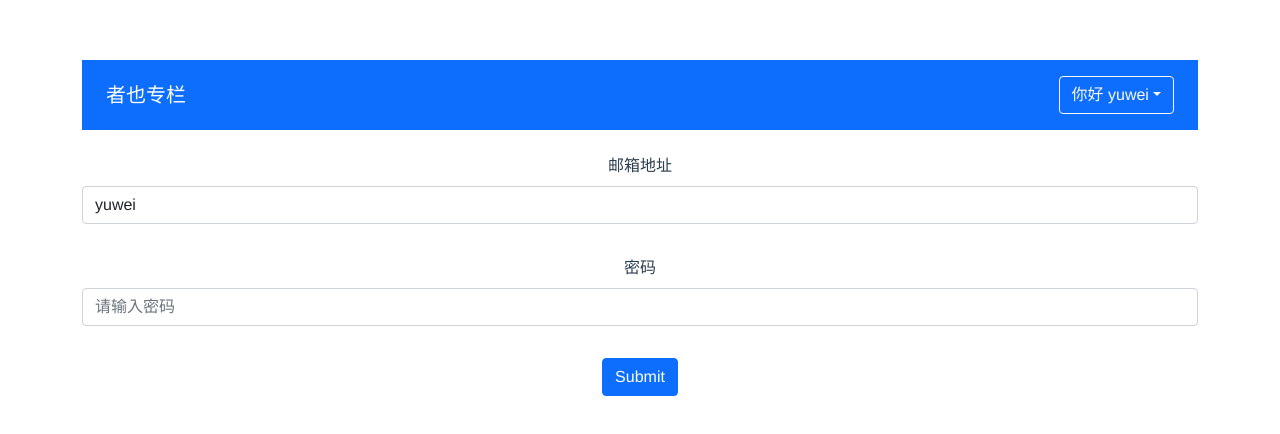
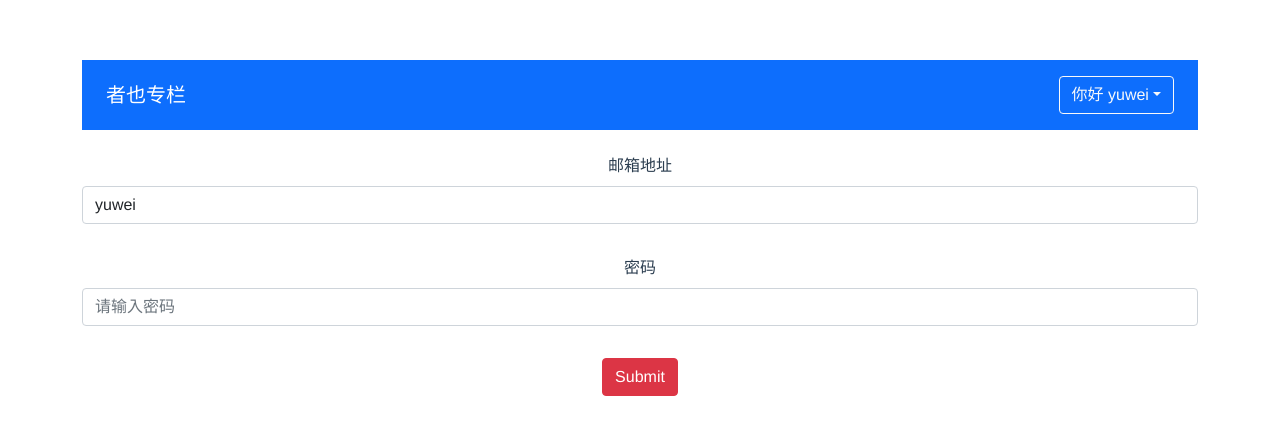
Before and after one commit to dik111/vue3-zheye, a Vue app: page / in a window 1280 px wide. Shown: the top 434 px of the page. Built offline with nearby package versions, Linux system fonts and the light colour scheme.

Commit message:
:sparkles: ValidateForm ValidateInput

```diff
--- a/package.json
+++ b/package.json
@@ -9,7 +9,9 @@
   },
   "dependencies": {
     "bootstrap": "^5.0.0-alpha3",
-    "vue": "^3.0.0"
+    "mitt": "^2.1.0",
+    "vue": "^3.0.0",
+    "vue-router": "^4.0.0-rc.3"
   },
   "devDependencies": {
     "@typescript-eslint/eslint-plugin": "^2.33.0",
--- a/src/App.vue
+++ b/src/App.vue
@@ -2,13 +2,14 @@
   <div class="container">
     <global-header :user="currentUser"></global-header>
 <!--    <column-list :list="list"></column-list>-->
-    <form action="">
+    <validate-form @form-submit="onFormSubmit">
       <div class="mb-3">
         <label class="form-label">邮箱地址</label>
         <validate-input :rules="emailRules"
                         v-model="emailVal"
                         placeholder="请输入邮箱地址"
                         type="text"
+                        ref="inputRef"
         ></validate-input>
       </div>
       <div class="mb-3">
@@ -17,8 +18,11 @@
           type="password" placeholder="请输入密码"
         ></validate-input>
       </div>
-      <button type="submit" class="btn btn-primary">Submit</button>
-    </form>
+      <template #submit>
+        <span class="btn btn-danger">Submit</span>
+      </template>
+<!--      <button type="submit" class="btn btn-primary">Submit</button>-->
+    </validate-form>
   </div>
 </template>
 
@@ -28,6 +32,7 @@
 import ColumnList, { ColumnProps } from '@/components/ColumnList.vue'
 import GlobalHeader, { UserProps } from '@/components/GlobalHeader.vue'
 import ValidateInput, { RulesProp } from '@/components/ValidateInput.vue'
+import ValidateForm from '@/components/ValidateForm.vue'
 
 const currentUser: UserProps = {
   isLogin: true,
@@ -64,9 +69,11 @@
   components: {
     // ColumnList,
     GlobalHeader,
-    ValidateInput
+    ValidateInput,
+    ValidateForm
   },
   setup () {
+    const inputRef = ref<any>()
     const emailVal = ref('yuwei')
     const emailRules: RulesProp = [
       { type: 'required', message: '电子邮箱地址不能为空' },
@@ -83,13 +90,18 @@
         emailRef.message = ' can not be empty'
       }
     }
+    const onFormSubmit = (result: boolean) => {
+      console.log('result', inputRef.value.validateInput())
+    }
     return {
       list: testData,
       currentUser,
       emailRef,
       validateEmail,
       emailRules,
-      emailVal
+      emailVal,
+      onFormSubmit,
+      inputRef
     }
   }
 })
--- /dev/null
+++ b/src/components/ValidateForm.vue
@@ -0,0 +1,43 @@
+<template>
+  <form class="validate-form-container">
+    <slot name="default"></slot>
+      <div class="submit-area" @click.prevent="submitForm">
+        <slot name="submit">
+          <button type="submit" class="btn btn-primary">提交</button>
+        </slot>
+      </div>
+  </form>
+</template>
+
+<script lang="ts">
+import { defineComponent, onUnmounted } from 'vue'
+import mitt from 'mitt'
+type ValidateFunc = () => boolean
+export const emitter = mitt()
+export default defineComponent({
+  name: 'ValidateForm',
+  emits: ['form-submit'],
+  setup (props, context) {
+    let funcArr: ValidateFunc[] = []
+    const submitForm = () => {
+      const result = funcArr.map(func => func())
+      context.emit('form-submit', result)
+    }
+    const callback: any = (func: ValidateFunc) => {
+      funcArr.push(func)
+    }
+    emitter.on('form-item-created', callback)
+    onUnmounted(() => {
+      emitter.off('form-item-created', callback)
+      funcArr = []
+    })
+    return {
+      submitForm
+    }
+  }
+})
+</script>
+
+<style scoped>
+
+</style>
--- a/src/components/ValidateInput.vue
+++ b/src/components/ValidateInput.vue
@@ -13,7 +13,8 @@
 </template>
 
 <script lang="ts">
-import { defineComponent, PropType, reactive } from 'vue'
+import { defineComponent, PropType, reactive, onMounted } from 'vue'
+import { emitter } from './ValidateForm.vue'
 interface RuleProp {
   type: 'required' |'email';
   message: string;
@@ -52,8 +53,13 @@
           return passed
         })
         inputRef.error = !allPassed
+        return allPassed
       }
+      return true
     }
+    onMounted(() => {
+      emitter.emit('form-item-created', validateInput)
+    })
     return {
       inputRef,
       validateInput,
```
Also changed, not shown: src/views/Home.vue (added, +15 -0 lines), 1 other file (tests, documents, lock files or other folders).
